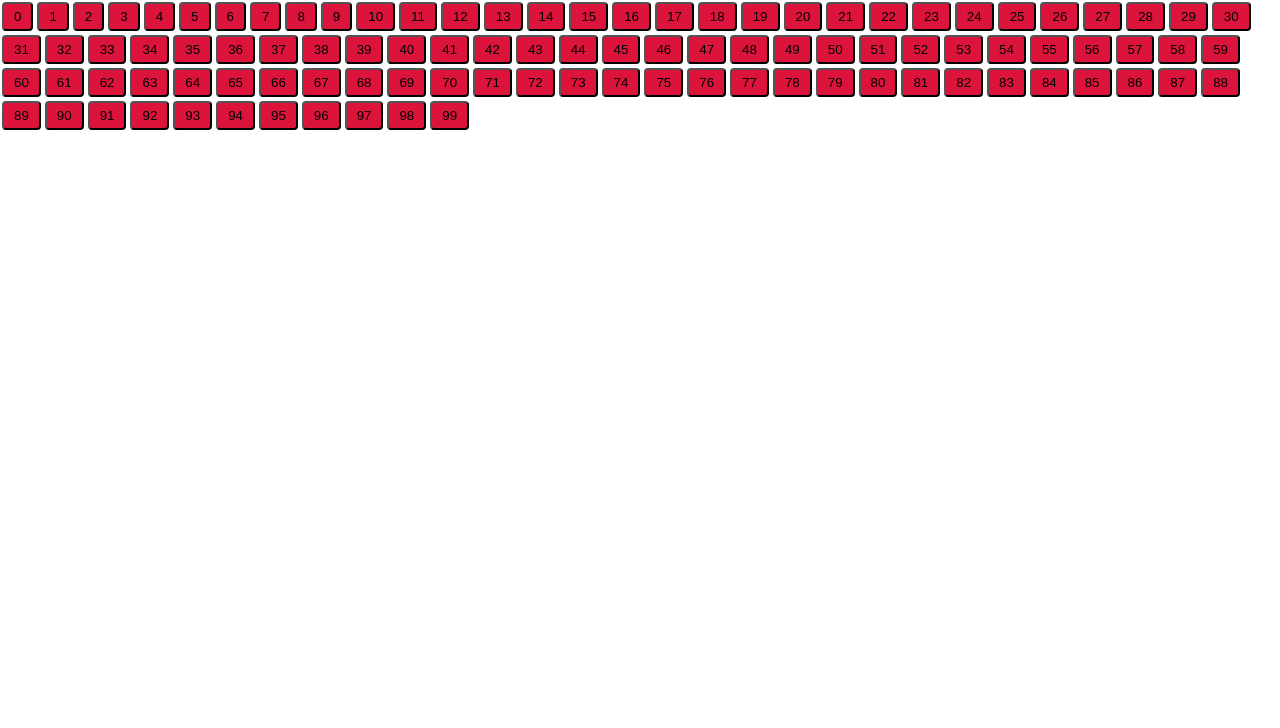
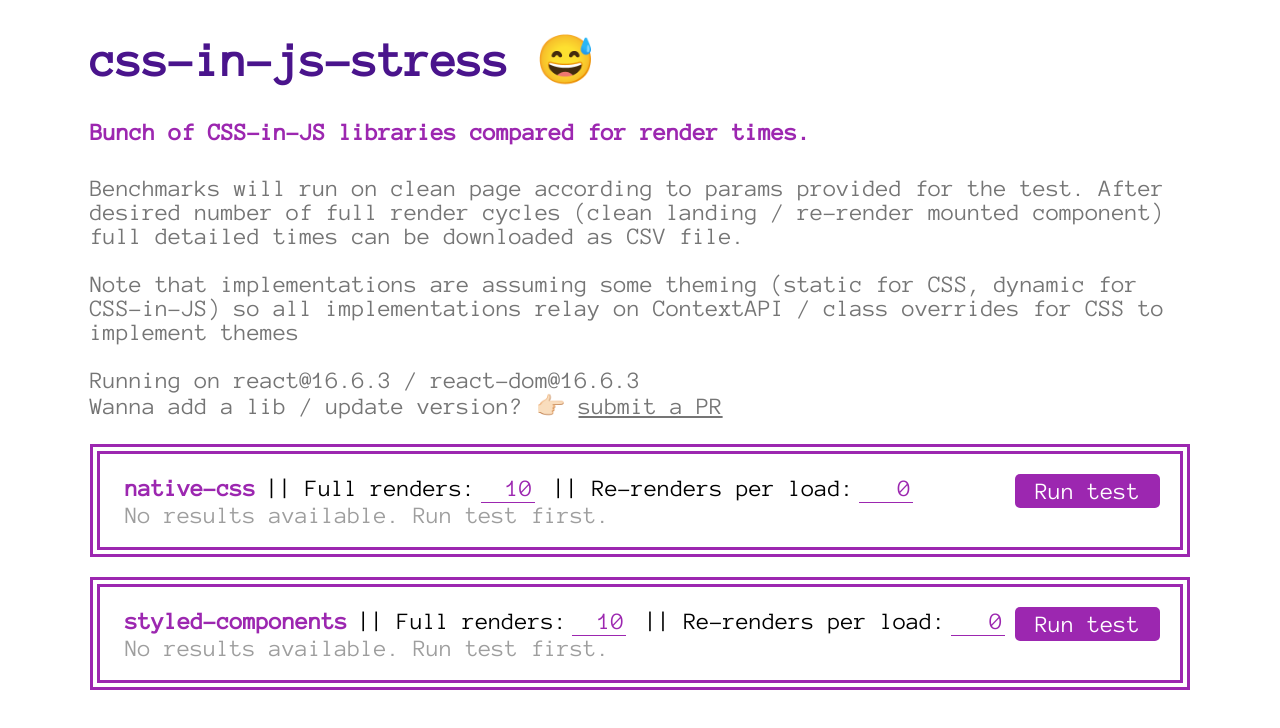
Before and after one commit to joaopedrodcf/css-in-js-stress, a React (Create React App) app: page /native-css in a window 1280 px wide. Shown: the top 728 px of the page. Built offline with nearby package versions, Linux system fonts and the light colour scheme.

Commit message:
Finishied native css + homepage

```diff
--- a/public/index.html
+++ b/public/index.html
@@ -3,6 +3,10 @@
   <head>
     <meta charset="utf-8" />
     <link rel="shortcut icon" href="%PUBLIC_URL%/favicon.ico" />
+    <link
+      href="https://fonts.googleapis.com/css?family=Anonymous+Pro"
+      rel="stylesheet"
+    />
     <meta
       name="viewport"
       content="width=device-width, initial-scale=1, shrink-to-fit=no"
@@ -17,7 +21,7 @@
       work correctly both with client-side routing and a non-root public URL.
       Learn how to configure a non-root public URL by running `npm run build`.
     -->
-    <title>React App</title>
+    <title>css-in-js-stress</title>
   </head>
   <body>
     <noscript> You need to enable JavaScript to run this app. </noscript>
--- a/src/App.css
+++ b/src/App.css
@@ -1,12 +1,3 @@
-.App {
-  text-align: center;
-}
-
-.App-logo {
-  animation: App-logo-spin infinite 20s linear;
-  height: 40vmin;
-}
-
 .App-header {
   background-color: #282c34;
   min-height: 100vh;
--- a/src/App.js
+++ b/src/App.js
@@ -1,5 +1,6 @@
 import React, { Component } from "react";
-import { BrowserRouter as Router, Route } from "react-router-dom";
+import { BrowserRouter as Router, Switch, Route } from "react-router-dom";
+import Home from "./components/Home/Home";
 
 import NativeCss from "./benchmarks/native-css";
 
@@ -9,7 +10,10 @@
   render() {
     return (
       <Router>
-        <Route path="/native-css/" component={() => <NativeCss />} />
+        <Switch>
+          <Route path="/" component={() => <Home />} />
+          <Route path="/native-css/" component={() => <NativeCss />} />
+        </Switch>
       </Router>
     );
   }
--- a/src/benchmarks/native-css/index.js
+++ b/src/benchmarks/native-css/index.js
@@ -5,7 +5,7 @@
 import Button from "./Button";
 
 const Test = () => (
-  <Scene container={Container} component={Button} name="NativeCss" />
+  <Scene container={Container} component={Button} name="native-css" />
 );
 
 export default Test;
--- /dev/null
+++ b/src/components/Home/Home.js
@@ -0,0 +1,39 @@
+import React from "react";
+import Results from "../Results/Results";
+import TestRunner from "../TestRunner/TestRunner";
+
+import "./home.css";
+
+export default () => {
+  return (
+    <div className="Home">
+      <h1 className="Title">css-in-js-stress 😅</h1>
+      <h4>Bunch of CSS-in-JS libraries compared for render times.</h4>
+      <p>
+        Benchmarks will run on clean page according to params provided for the
+        test. After desired number of full render cycles (clean landing /
+        re-render mounted component) full detailed times can be downloaded as
+        CSV file.
+      </p>
+      <p>
+        Note that implementations are assuming some theming (static for CSS,
+        dynamic for CSS-in-JS) so all implementations relay on ContextAPI /
+        class overrides for CSS to implement themes
+      </p>
+      <p>
+        Running on react@16.6.3 / react-dom@16.6.3
+        <br />
+        Wanna add a lib / update version? 👉🏻{" "}
+        <a href="https://github.com/monkey3310/css-in-js-stress">submit a PR</a>
+      </p>
+      <div className="LibBlock">
+        <TestRunner name="native-css" />
+        <Results name="native-css" />
+      </div>
+      <div className="LibBlock">
+        <TestRunner name="styled-components" />
+        <Results name="styled-components" />
+      </div>
+    </div>
+  );
+};
--- /dev/null
+++ b/src/components/Home/home.css
@@ -0,0 +1,35 @@
+.Home {
+  font-family: "Anonymous Pro", monospace;
+  font-size: 24px;
+  margin: 0 auto;
+  width: 1100px;
+}
+
+.Home h1 {
+  color: #4a148c;
+}
+
+.Home h4 {
+  color: #9c27b0;
+}
+
+.Home p,
+.Home a {
+  color: #757575;
+}
+
+.Home a:hover {
+  color: #9c27b0;
+}
+
+input,
+button {
+  font-family: inherit;
+  font-size: inherit;
+}
+
+.LibBlock {
+  padding: 20px;
+  border: 10px double #9c27b0;
+  margin-bottom: 20px;
+}
--- /dev/null
+++ b/src/components/Results/Results.js
@@ -0,0 +1,63 @@
+import React from "react";
+import resultsBuilder from "../../utils/resultsBuilder";
+import download from "../../utils/download";
+
+import "./results.css";
+class Results extends React.PureComponent {
+  constructor(props) {
+    super(props);
+    const resultsJson = localStorage.getItem(props.name);
+    let results = [];
+    if (resultsJson) results = JSON.parse(resultsJson);
+    this.state = { results: results };
+  }
+
+  getCsv = () => {
+    const csv = resultsBuilder(this.props.name);
+    download(`results-${this.props.name}.csv`, csv);
+  };
+
+  clearResults = () => {
+    localStorage.removeItem(this.props.name);
+
+    this.setState({ results: [] });
+  };
+
+  render() {
+    if (this.state.results.length === 0)
+      return (
+        <span className="NoResults">No results available. Run test first.</span>
+      );
+
+    const totalSum = this.state.results.reduce((acc, v) => acc + v.total, 0);
+    const totalAvg = (totalSum / this.state.results.length).toFixed(0);
+
+    const reRenderSum = this.state.results.reduce(
+      (acc, v) => acc + v.iterations.reduce((a, i) => a + i, 0),
+      0
+    );
+    const reRenderCount =
+      this.state.results.length * this.state.results[0].iterations.length;
+    const reRenderAvg = (reRenderSum / reRenderCount).toFixed(0);
+
+    return (
+      <React.Fragment>
+        <div className="Results">
+          First render time (avg of {this.state.results.length} renders):{" "}
+          <strong>{totalAvg} ms</strong>
+        </div>
+        <div className="Results">
+          Re-render time (avg of {reRenderCount} re-renders):{" "}
+          <strong>{reRenderAvg} ms</strong>
+        </div>
+        <button className="ResultsButton" onClick={this.getCsv}>
+          Download CSV
+        </button>
+        <button className="ResultsButton" onClick={this.clearResults}>
+          Clean results
+        </button>
+      </React.Fragment>
+    );
+  }
+}
+export default Results;
--- /dev/null
+++ b/src/components/Results/results.css
@@ -0,0 +1,24 @@
+.NoResults {
+  padding: 5px;
+  color: #9e9e9e;
+}
+.Results {
+  padding: 5px;
+}
+.Results strong {
+  padding: 5px;
+  color: #9c27b0;
+}
+
+.ResultsButton {
+  padding: 5px 20px;
+  background-color: #9c27b0;
+  color: white;
+  border: none;
+  border-radius: 5px;
+  margin: 5px 0 5px 5px;
+}
+.ResultsButton:hover {
+  cursor: pointer;
+  background-color: #ab47bc;
+}
--- a/src/components/Scene/Scene.js
+++ b/src/components/Scene/Scene.js
@@ -1,15 +1,14 @@
 import React, { PureComponent } from "react";
 import now from "performance-now";
-import download from "../../utils/download";
-import resultsBuilder from "../../utils/resultsBuilder";
 
 var parsedUrl = new URL(window.location.href);
 
 const iterationDelay = 10;
 const themeVariant = parsedUrl.searchParams.get("theme") || "red";
-const maxIterations = parsedUrl.searchParams.get("re-renders") || 10;
-const maxReloads = parsedUrl.searchParams.get("reloads") || 1;
-const currentReload = parsedUrl.searchParams.get("current-reload") || 1;
+const maxIterations = parseInt(parsedUrl.searchParams.get("re-renders")) || 0;
+const maxReloads = parseInt(parsedUrl.searchParams.get("reloads")) || 1;
+const currentReload =
+  parseInt(parsedUrl.searchParams.get("current-reload")) || 1;
 
 class Scene extends PureComponent {
   constructor(props) {
@@ -55,8 +54,7 @@
       parsedUrl.searchParams.set("current-reload", currentReload + 1);
       window.location.href = parsedUrl.href;
     } else {
-      const csv = resultsBuilder(this.props.name);
-      // download(`results-${this.props.name}.csv`, csv);
+      window.location.href = "/";
     }
   };
 
@@ -74,7 +72,9 @@
 
     const components = [];
     for (let i = 0; i < 100; i++) {
-      components.push(<Component text={i} key={i} />);
+      components.push(
+        <Component text={`${this.state.iteration}_${i}`} key={i} />
+      );
     }
     this.startRender = now();
     return <Container themeVariant={themeVariant}>{components}</Container>;
--- /dev/null
+++ b/src/components/TestRunner/TestRunner.js
@@ -0,0 +1,49 @@
+import React from "react";
+import "./test-runner.css";
+
+class TestRunner extends React.PureComponent {
+  constructor(props) {
+    super(props);
+    this.state = { reRenders: 0, reloads: 10 };
+  }
+
+  handleInputChange = event => {
+    const target = event.target;
+    const value = target.value;
+    const name = target.name;
+    this.setState({ [name]: value });
+  };
+
+  runTest = () => {
+    const url = new URL(`${window.location.href}${this.props.name}`);
+    url.searchParams.set("reloads", this.state.reloads);
+    url.searchParams.set("re-renders", this.state.reRenders);
+    window.location.href = url.href;
+  };
+
+  render() {
+    return (
+      <div className="TestRunner">
+        <strong>{this.props.name}</strong>
+        {this.props.version && (
+          <span className="version">[v{this.props.version}]</span>
+        )}
+        <span>|| Full renders:</span>
+        <input
+          name="reloads"
+          onChange={this.handleInputChange}
+          value={this.state.reloads}
+        />
+        <span> || Re-renders per load:</span>
+        <input
+          name="reRenders"
+          onChange={this.handleInputChange}
+          value={this.state.reRenders}
+        />
+        <button onClick={this.runTest}>Run test</button>
+      </div>
+    );
+  }
+}
+
+export default TestRunner;
--- /dev/null
+++ b/src/components/TestRunner/test-runner.css
@@ -0,0 +1,33 @@
+.TestRunner span {
+  padding: 5px;
+}
+.TestRunner strong {
+  padding: 5px;
+  color: #9c27b0;
+}
+
+.TestRunner .version {
+  color: #9e9e9e;
+}
+
+.TestRunner input {
+  padding: 2px;
+  width: 50px;
+  text-align: right;
+  border: none;
+  border-bottom: 1px solid #9c27b0;
+  color: #9c27b0;
+}
+
+.TestRunner button {
+  padding: 5px 20px;
+  background-color: #9c27b0;
+  color: white;
+  border: none;
+  border-radius: 5px;
+  float: right;
+}
+.TestRunner button:hover {
+  cursor: pointer;
+  background-color: #ab47bc;
+}
```
Also changed, not shown: 1 other file (tests, documents, lock files or other folders).
